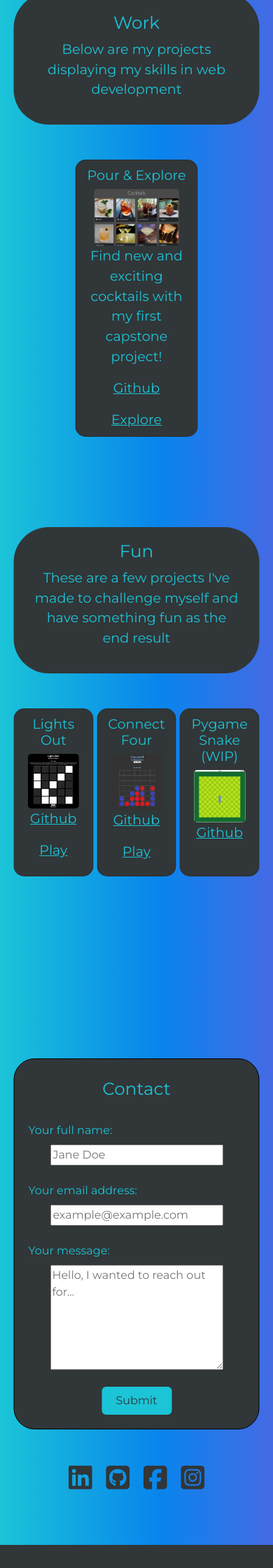
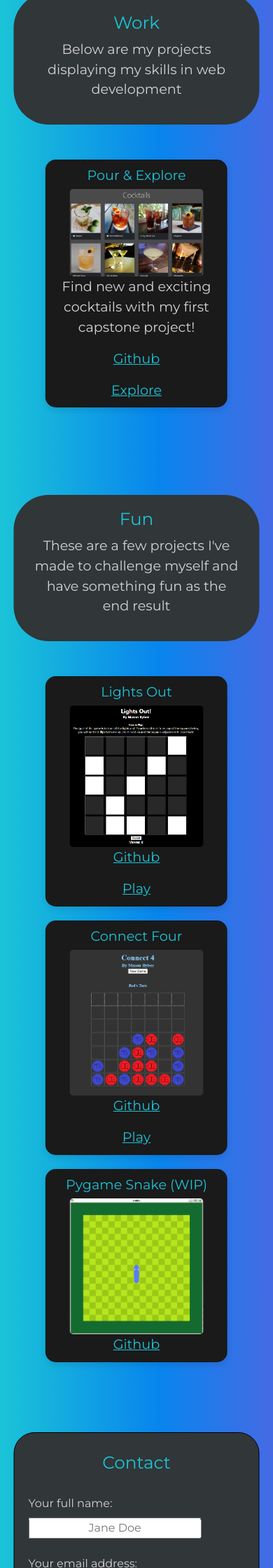
Before and after one commit to MasonBybee/portfolio, a Flask app: page / in a window 390 px wide. Shown: the part 2360-4600 px from the top of the page at 70% size. Before the commit the page ends 4567 px from the top, so only its background shows below. Run offline with Flask 3, Linux system fonts and the light colour scheme; some libraries are stand-ins or nearby versions.

Commit message:
greatly improved mobile styling

```diff
--- a/static/index.css
+++ b/static/index.css
@@ -108,39 +108,14 @@ p {
   position: relative;
   left: 50%;
   transform: translate(-50%);
-  width: 70%;
+  width: 95%;
   font-size: 1.2em;
   text-align: center;
+  color: #d3d3d3;
 }
 
 html {
   scroll-behavior: smooth;
-}
-.card-container {
-  position: relative;
-  width: 70%;
-  left: 50%;
-  transform: translate(-50%);
-  display: flex;
-  flex-direction: row;
-  column-gap: 20px;
-  justify-content: center;
-  height: 400px;
-}
-.card {
-  border-radius: 15px;
-  color: #1bc4d7;
-  width: 250px;
-  height: auto;
-  background-color: #313638;
-  padding: 10px;
-}
-.card:hover {
-  outline: 2px solid white;
-}
-.card p {
-  color: #1bc4d7;
-  width: 90%;
 }
 
 .text-container {
@@ -151,18 +126,51 @@ html {
   left: 50%;
   transform: translate(-50%);
   width: 50%;
-  background-color: rgba(49, 54, 56, 1);
+  background-color: #313638;
   color: #1bc4d7;
   border-radius: 50px;
   margin-top: 125px;
   margin-bottom: 50px;
 }
 
+.card-container {
+  display: flex;
+  flex-wrap: wrap;
+  width: 95%;
+  position: relative;
+  left: 50%;
+  transform: translateX(-50%);
+  gap: 20px;
+  justify-content: space-around;
+  align-items: start;
+  align-content: start;
+}
+
+.card {
+  border-radius: 15px;
+  color: #1bc4d7;
+  background-color: #1a1a1a;
+  box-shadow: 0 4px 8px rgba(0, 0, 0, 0.1);
+  transition: transform 0.3s;
+  padding: 10px;
+  min-width: 200px;
+  max-width: 260px;
+  height: auto;
+}
+.card:hover {
+  outline: 2px solid white;
+  transform: translateY(-5px);
+}
+.card p {
+  color: #d3d3d3;
+  width: 90%;
+}
+
 .card-title {
   font-size: 1.2em;
   text-align: center;
-  color: #1bc4d7;
 }
+
 .card-img {
   position: relative;
   left: 50%;
@@ -180,6 +188,7 @@ html {
 .card-text a:hover {
   color: white;
 }
+
 .form-div {
   margin-top: 100px;
   color: #1bc4d7;
@@ -187,12 +196,16 @@ html {
   position: relative;
   left: 50%;
   transform: translate(-50%);
-  width: 40%;
+  width: 50%;
+  max-width: 800px;
   display: flex;
   border-radius: 30px;
   flex-direction: column;
   padding: 20px;
   border: 1px solid black;
+}
+.form-div label {
+  color: #d3d3d3;
 }
 .form-div button {
   position: relative;
@@ -217,8 +230,8 @@ html {
   display: flex;
   width: 30%;
   justify-content: space-evenly;
-  margin-top: 50px;
-  margin-bottom: 75px;
+  margin-top: 100px;
+  bottom: 50px;
 }
 
 #contact {
@@ -226,17 +239,28 @@ html {
 }
 
 .contact-inputs {
-  left: 50%;
-  transform: translate(-50%);
+  text-align: center;
   position: relative;
-  max-width: 450px;
-  min-width: 450px;
+  max-width: 90%;
+  min-width: 90%;
 }
 
 .contact-message {
-  display: block;
+  text-align: center;
   height: 150px;
   min-height: 150px;
+}
+
+@media only screen and (max-width: 1450px) {
+  .text-container {
+    width: 75%;
+  }
+}
+
+@media only screen and (max-width: 1000px) {
+  .text-container {
+    width: 85%;
+  }
 }
 
 @media only screen and (max-width: 600px) {
@@ -254,6 +278,8 @@ html {
   }
 
   .mobileMenuBtn {
+    background-color: rgba(255, 255, 255, 80%);
+    backdrop-filter: blur(5px);
     padding: 5px 8px;
     font-size: 1.4em;
     border-radius: 8px;
@@ -267,15 +293,22 @@ html {
     list-style: none;
     top: 100%;
     padding: 0;
-    right: 0;
+    right: 2%;
     margin: 0;
     border-radius: 5px;
     overflow: hidden;
-    transition: 0.4s all ease-in-out;
+    transition: visibility 0.4s, transform 0.4s ease-in-out;
+    transform: translateX(150%); /* Start offscreen */
   }
+
+  .mobileNavVisible {
+    visibility: visible;
+    transform: translateX(0%); /* Move onscreen*/
+  }
+
   .mobileNavOl li {
-    visibility: hidden;
-    background-color: #fff;
+    visibility: collapse;
+    background-color: white;
     text-align: left;
     font-size: 0.8em;
     border-bottom: 1px solid #ccc;
@@ -285,7 +318,7 @@ html {
   .mobileNavOl li a {
     display: block;
     padding: 5px 8px;
-    color: #333;
+    color: #313638;
     transition: 0.4s all;
   }
   .mobileNavOl li a:hover {
@@ -310,6 +343,7 @@ html {
   }
 
   .text-container {
+    height: fit-content;
     width: 90%;
   }
 
@@ -322,20 +356,18 @@ html {
     width: 60%;
   }
 
-  .card-container {
-    column-gap: 5px;
-    width: 90%;
-  }
-  .card {
-    height: fit-content;
-    width: 50%;
-    min-height: 60%;
-  }
-  p {
-    width: 95%;
+  .card:hover {
+    transform: none;
+    outline: none;
   }
 
   .masonIMG {
     margin-top: 100px;
   }
 }
+
+@media only screen and (max-width: 535px) {
+  .card {
+    height: fit-content;
+  }
+}
```
